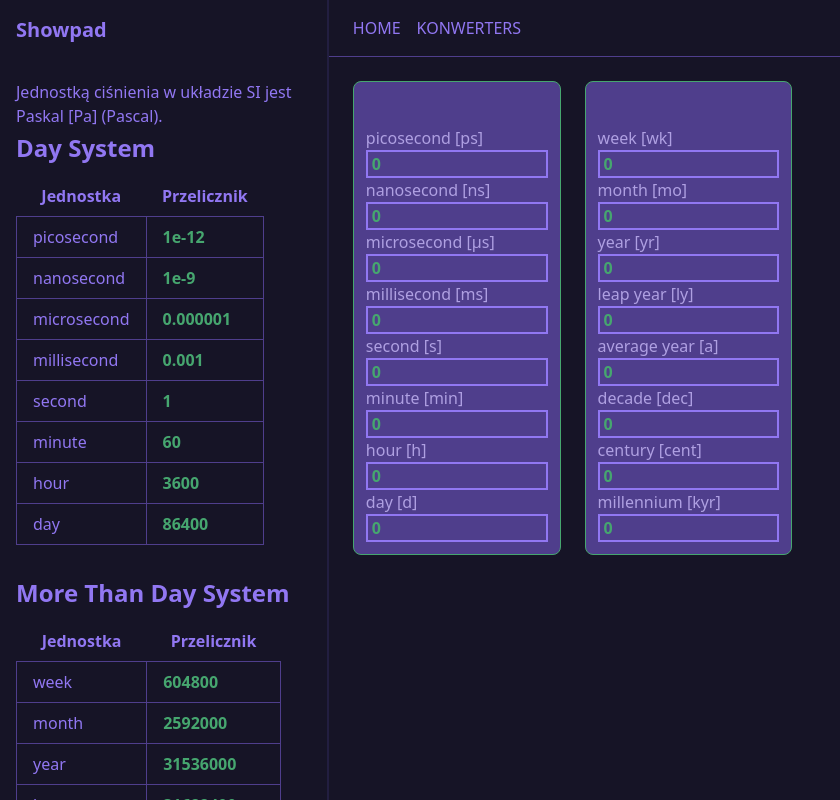
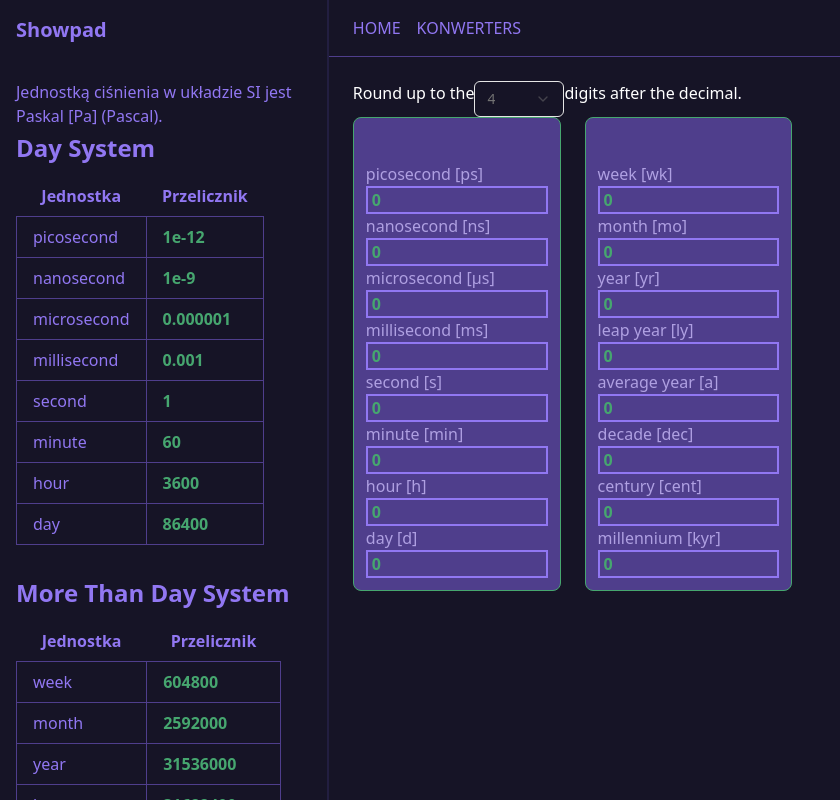
Before and after one commit to PiotrCembrowski/uniter, a Next.js app: page /time in a window 1280 px wide. Shown: the top 800 px of the page, without its empty margins (0-840 px from the left). Built offline with nearby package versions, Linux system fonts and the light colour scheme; what next-redux-wrapper would draw is missing.

Commit message:
jsx tree

```diff
--- a/app/components/units/TimeUnitDash.tsx
+++ b/app/components/units/TimeUnitDash.tsx
@@ -60,10 +60,36 @@ const TimeUnitDash = () => {
   };
 
   return (
-    <div className="grid grid-cols-1 gap-6 md:grid-cols-2 lg:grid-cols-4">
-      <TimeUnitCard title="day" values={dayValues} />
-      <TimeUnitCard title="More than a day" values={overDayValues} />
-    </div>
+    <>
+      <h3 className="text-white flex">
+        Round up to the
+        <Select onValueChange={digitHandler}>
+          <SelectTrigger className="w-[90px]">
+            <SelectValue placeholder="4" />
+          </SelectTrigger>
+          <SelectContent>
+            <SelectGroup>
+              {Array.from({ length: 15 }, (_, i) => (
+                <SelectItem key={i + 1} value={(i + 1).toString()}>
+                  {i + 1}
+                </SelectItem>
+              ))}
+              <SelectItem value="infinite">infinite</SelectItem>
+            </SelectGroup>
+          </SelectContent>
+        </Select>{" "}
+        digits after the decimal.
+      </h3>
+
+      <div className="grid grid-cols-1 gap-6 md:grid-cols-2 lg:grid-cols-4">
+        <TimeUnitCard title="day" values={dayValues} digit={digit} />
+        <TimeUnitCard
+          title="More than a day"
+          values={overDayValues}
+          digit={digit}
+        />
+      </div>
+    </>
   );
 };
 
```
